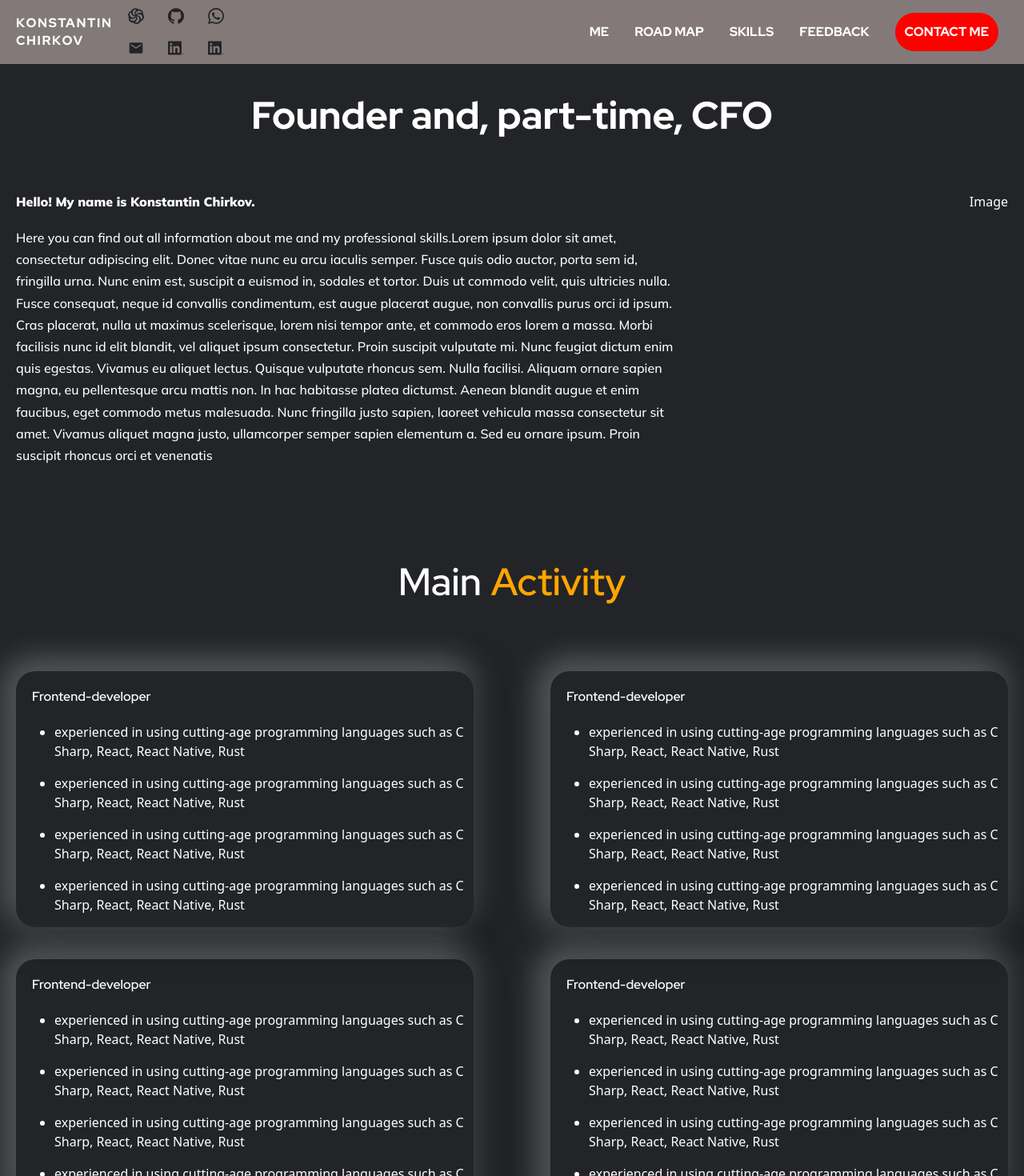
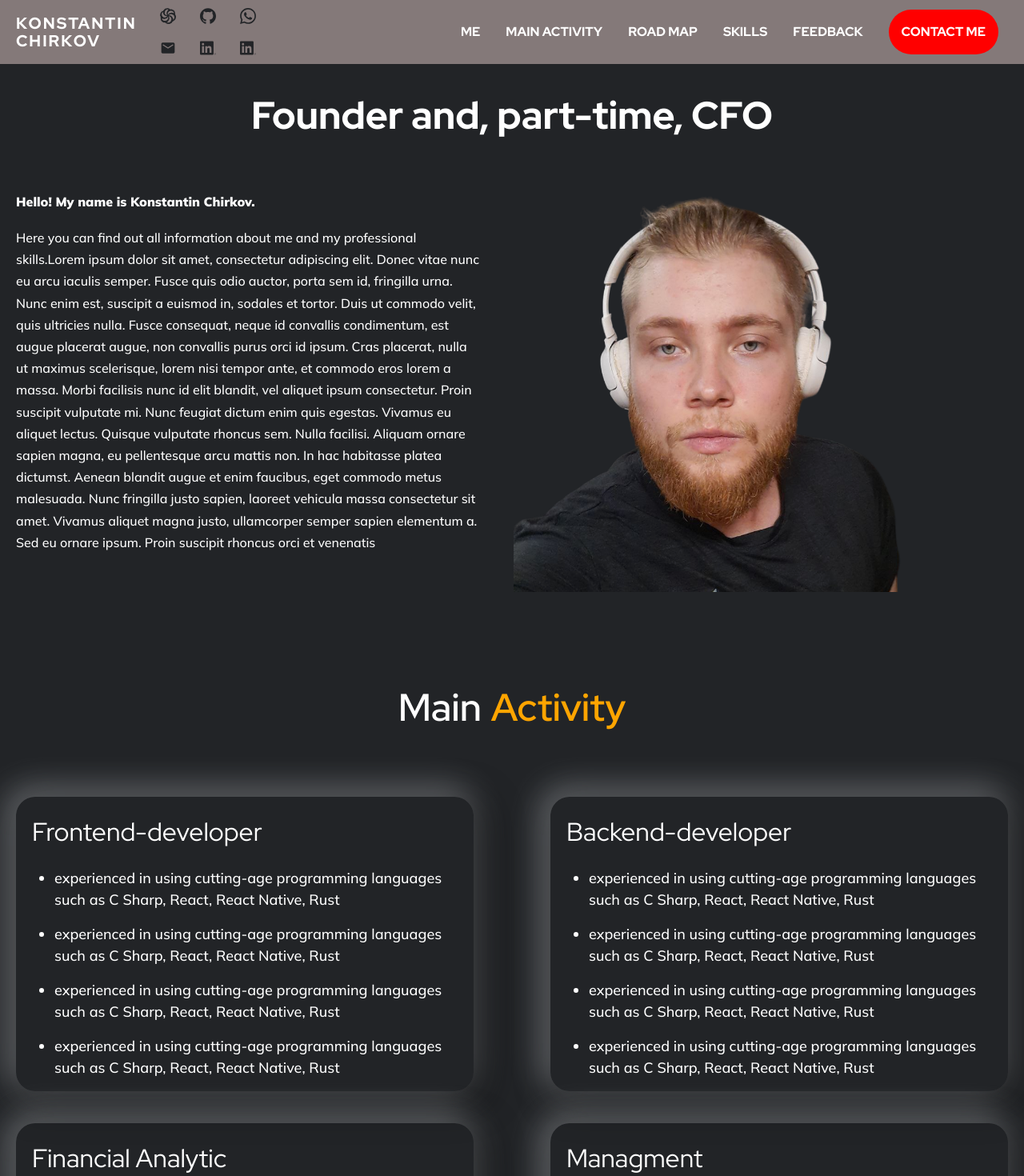
Before and after one commit to ReD1KC/my_site-resume, a SvelteKit app: page / in a window 1280 px wide. Shown: the top 1470 px of the page at 80% size. Built offline with nearby package versions, Linux system fonts and the light colour scheme.

Commit message:
Поделаль

```diff
--- a/src/app.css
+++ b/src/app.css
@@ -21,3 +21,8 @@
 	font-family: 'RHD600';
 	src: url('./assets/fonts/RedHatDisplay/RedHatDisplay-SemiBold.ttf');
 }
+
+@font-face {
+	font-family: 'RHD400';
+	src: url('./assets/fonts/RedHatDisplay/RedHatDisplay-Regular.ttf');
+}
--- a/src/routes/+page.svelte
+++ b/src/routes/+page.svelte
@@ -1,9 +1,11 @@
 <script>
 	import Mainactivity from './Mainactivity.svelte';
 	import Me from './Me.svelte';
+	import WorkEducation from './Work_Education.svelte';
 </script>
 
 <main class="flex flex-col bg-[#222427] h-full w-full pr-5 pl-5">
 	<Me />
 	<Mainactivity />
+	<WorkEducation />
 </main>
--- a/src/routes/Header.svelte
+++ b/src/routes/Header.svelte
@@ -10,11 +10,11 @@
 	<div class="flex gap-5">
 		<div class="flex"></div>
 		<div
-			class="flex w-20 font-[RHD700] font-bold leading-[22px] items-center tracking-widest uppercase text-white"
+			class="flex w-20 font-[RHD700] text-[20px] font-bold leading-[22px] items-center tracking-widest uppercase text-white"
 		>
 			Konstantin Chirkov
 		</div>
-		<div class="flex flex-wrap pl-10">
+		<div class="flex flex-wrap pl-20">
 			<div class="flex w-full justify-between">
 				<a class="flex" href=""><img src={cw} alt="" /></a>
 				<a class="flex" href=""><img src={gh} alt="" /></a>
@@ -29,12 +29,17 @@
 	</div>
 	<div class="flex"></div>
 	<div class="flex items-center gap-8">
-		<div class="flex"><a class="font-[RHD700] text-white uppercase">Me</a></div>
-		<div class="flex"><a class="font-[RHD700] text-white uppercase">Road Map</a></div>
-		<div class="flex"><a class="font-[RHD700] text-white uppercase">Skills</a></div>
-		<div class="flex"><a class="font-[RHD700] text-white uppercase">Feedback</a></div>
+		<div class="flex"><a class="font-[RHD700] text-white uppercase" href="/me">Me</a></div>
+		<div class="flex">
+			<a class="font-[RHD700] text-white uppercase" href="/MainActivity">Main Activity</a>
+		</div>
+		<div class="flex"><a class="font-[RHD700] text-white uppercase" href="/RM">Road Map</a></div>
+		<div class="flex"><a class="font-[RHD700] text-white uppercase" href="/Skills">Skills</a></div>
+		<div class="flex">
+			<a class="font-[RHD700] text-white uppercase" href="/Feedback">Feedback</a>
+		</div>
 		<div class="flex bg-[red] rounded-[30px]">
-			<button class="p-3 font-[RHD700] text-white uppercase">Contact Me</button>
+			<button class="p-4 font-[RHD700] text-white uppercase">Contact Me</button>
 		</div>
 		<div class="flex font-[RHD700] text-white uppercase"></div>
 	</div>
--- a/src/routes/Mainactivity.svelte
+++ b/src/routes/Mainactivity.svelte
@@ -11,21 +11,21 @@
 			<div
 				class="flex-col mb-10 shadow-[9px_9px_40px_13px_rgba(13,12,12,0.4),-6px_-6px_40px_5px_rgba(245,249,255,0.4)] rounded-3xl inset-[0%]"
 			>
-				<h1 class="flex text-white font-[RHD600] p-5">Frontend-developer</h1>
+				<h1 class="flex text-white font-[RHD400] p-5 text-[32px]">Frontend-developer</h1>
 				<ul class="flex-col list-disc pl-12">
-					<li class="text-white pb-4">
+					<li class="text-white pb-4 font-[M500] text-[18px]">
 						experienced in using cutting-age programming languages such as C Sharp, React, React
 						Native, Rust
 					</li>
-					<li class="text-white pb-4">
+					<li class="text-white pb-4 font-[M500] text-[18px]">
 						experienced in using cutting-age programming languages such as C Sharp, React, React
 						Native, Rust
 					</li>
-					<li class="text-white pb-4">
+					<li class="text-white pb-4 font-[M500] text-[18px]">
 						experienced in using cutting-age programming languages such as C Sharp, React, React
 						Native, Rust
 					</li>
-					<li class="text-white pb-4">
+					<li class="text-white pb-4 font-[M500] text-[18px]">
 						experienced in using cutting-age programming languages such as C Sharp, React, React
 						Native, Rust
 					</li>
@@ -34,21 +34,21 @@
 			<div
 				class="flex-col shadow-[9px_9px_40px_13px_rgba(13,12,12,0.4),-6px_-6px_40px_5px_rgba(245,249,255,0.4)] rounded-3xl inset-[0%]"
 			>
-				<h1 class="flex text-white font-[RHD600] p-5">Frontend-developer</h1>
+				<h1 class="flex text-white font-[RHD400] p-5 text-[32px]">Financial Analytic</h1>
 				<ul class="flex-col list-disc pl-12">
-					<li class="text-white pb-4">
+					<li class="text-white pb-4 font-[M500] text-[18px]">
 						experienced in using cutting-age programming languages such as C Sharp, React, React
 						Native, Rust
 					</li>
-					<li class="text-white pb-4">
+					<li class="text-white pb-4 font-[M500] text-[18px]">
 						experienced in using cutting-age programming languages such as C Sharp, React, React
 						Native, Rust
 					</li>
-					<li class="text-white pb-4">
+					<li class="text-white pb-4 font-[M500] text-[18px]">
 						experienced in using cutting-age programming languages such as C Sharp, React, React
 						Native, Rust
 					</li>
-					<li class="text-white pb-4">
+					<li class="text-white pb-4 font-[M500] text-[18px]">
 						experienced in using cutting-age programming languages such as C Sharp, React, React
 						Native, Rust
 					</li>
@@ -59,21 +59,21 @@
 			<div
 				class="flex-col mb-10 shadow-[9px_9px_40px_13px_rgba(13,12,12,0.4),-6px_-6px_40px_5px_rgba(245,249,255,0.4)] rounded-3xl inset-[0%]"
 			>
-				<h1 class="flex text-white font-[RHD600] p-5">Frontend-developer</h1>
+				<h1 class="flex text-white font-[RHD400] p-5 text-[32px]">Backend-developer</h1>
 				<ul class="flex-col list-disc pl-12">
-					<li class="text-white pb-4">
+					<li class="text-white pb-4 font-[M500] text-[18px]">
 						experienced in using cutting-age programming languages such as C Sharp, React, React
 						Native, Rust
 					</li>
-					<li class="text-white pb-4">
+					<li class="text-white pb-4 font-[M500] text-[18px]">
 						experienced in using cutting-age programming languages such as C Sharp, React, React
 						Native, Rust
 					</li>
-					<li class="text-white pb-4">
+					<li class="text-white pb-4 font-[M500] text-[18px]">
 						experienced in using cutting-age programming languages such as C Sharp, React, React
 						Native, Rust
 					</li>
-					<li class="text-white pb-4">
+					<li class="text-white pb-4 font-[M500] text-[18px]">
 						experienced in using cutting-age programming languages such as C Sharp, React, React
 						Native, Rust
 					</li>
@@ -82,21 +82,21 @@
 			<div
 				class="flex-col shadow-[9px_9px_40px_13px_rgba(13,12,12,0.4),-6px_-6px_40px_5px_rgba(245,249,255,0.4)] rounded-3xl inset-[0%]"
 			>
-				<h1 class="flex text-white font-[RHD600] p-5">Frontend-developer</h1>
+				<h1 class="flex text-white font-[RHD400] p-5 text-[32px]">Managment</h1>
 				<ul class="flex-col list-disc pl-12">
-					<li class="text-white pb-4">
+					<li class="text-white pb-4 font-[M500] text-[18px]">
 						experienced in using cutting-age programming languages such as C Sharp, React, React
 						Native, Rust
 					</li>
-					<li class="text-white pb-4">
+					<li class="text-white pb-4 font-[M500] text-[18px]">
 						experienced in using cutting-age programming languages such as C Sharp, React, React
 						Native, Rust
 					</li>
-					<li class="text-white pb-4">
+					<li class="text-white pb-4 font-[M500] text-[18px]">
 						experienced in using cutting-age programming languages such as C Sharp, React, React
 						Native, Rust
 					</li>
-					<li class="text-white pb-4">
+					<li class="text-white pb-4 font-[M500] text-[18px]">
 						experienced in using cutting-age programming languages such as C Sharp, React, React
 						Native, Rust
 					</li>
--- a/src/routes/Me.svelte
+++ b/src/routes/Me.svelte
@@ -1,4 +1,5 @@
 <script>
+	import me from '../assets/images/me.png';
 	let mainText =
 		'Here you can find out all information about me and my professional skills.Lorem ipsum dolor sit amet, consectetur adipiscing elit. Donec vitae nunc eu arcu iaculis semper. Fusce quis odio auctor, porta sem id, fringilla urna. Nunc enim est, suscipit a euismod in, sodales et tortor. Duis ut commodo velit, quis ultricies nulla. Fusce consequat, neque id convallis condimentum, est augue placerat augue, non convallis purus orci id ipsum. Cras placerat, nulla ut maximus scelerisque, lorem nisi tempor ante, et commodo eros lorem a massa. Morbi facilisis nunc id elit blandit, vel aliquet ipsum consectetur. Proin suscipit vulputate mi. Nunc feugiat dictum enim quis egestas. Vivamus eu aliquet lectus. Quisque vulputate rhoncus sem. Nulla facilisi. Aliquam ornare sapien magna, eu pellentesque arcu mattis non. In hac habitasse platea dictumst. Aenean blandit augue et enim faucibus, eget commodo metus malesuada. Nunc fringilla justo sapien, laoreet vehicula massa consectetur sit amet. Vivamus aliquet magna justo, ullamcorper semper sapien elementum a. Sed eu ornare ipsum. Proin suscipit rhoncus orci et venenatis';
 </script>
@@ -8,10 +9,10 @@
 		<h1 class="flex text-white font-[RHD700]">Founder and, part-time, CFO</h1>
 	</div>
 	<div class="flex w-full justify-between pt-16">
-		<div class="flex-col text-white w-2/3">
+		<div class="flex-col text-white w-1/2">
 			<div class=" font-[M900]">Hello! My name is Konstantin Chirkov.</div>
 			<div class="leading-[170.2%] pt-5 font-[M500]">{mainText}</div>
 		</div>
-		<div class="flex text-white">Image</div>
+		<div class="flex text-white h-[500px] pr-32 pl-10"><img src={me} alt="" /></div>
 	</div>
 </div>
--- /dev/null
+++ b/src/routes/Work_Education.svelte
@@ -0,0 +1,10 @@
+<script></script>
+
+<div class="flex-col pt-28">
+	<div class="flex items-center justify-center text-5xl leading-[64px] text-center text-white">
+		<div class="flex-col items-center justify-center">
+			<h1 class="flex text-white font-[RHD600]">Work and Educational</h1>
+			<h1 class="flex text-white font-[RHD600] items-center justify-center">Road Map</h1>
+		</div>
+	</div>
+</div>
```
Also changed, not shown: src/assets/images/me.png (added).
